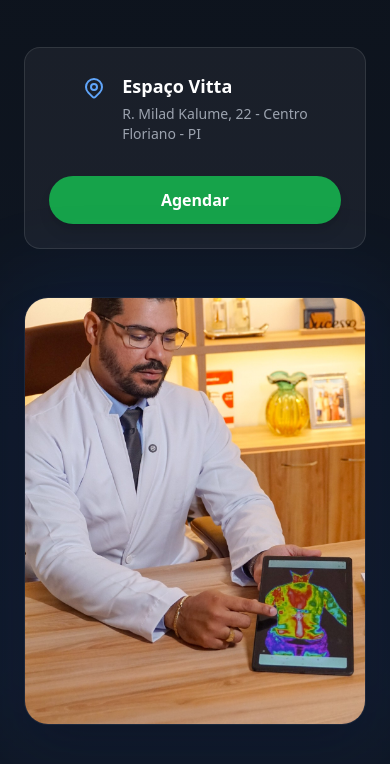
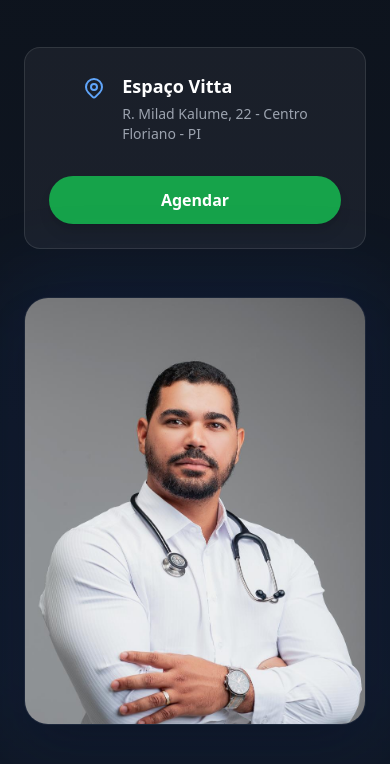
Before and after one commit to WrMaxMarketing/dr-gabriel-baiao-floriano, a Next.js app: page / in a window 390 px wide. Shown: the part 1738-2502 px from the top of the page. Built offline with nearby package versions, Linux system fonts and the light colour scheme.

Commit message:
change image

```diff
--- a/app/page.tsx
+++ b/app/page.tsx
@@ -101,12 +101,23 @@
           {/* FOTO */}
           <div className="relative order-2 lg:order-1">
             <div className="absolute -inset-4 bg-blue-600/10 blur-2xl rounded-3xl pointer-events-none"></div>
+
             <div className="aspect-[4/5] sm:aspect-square lg:aspect-[4/5] relative rounded-3xl overflow-hidden shadow-2xl border border-white/5">
+
+              {/* DESKTOP */}
               <img
                 src="/images/gb1.jpg"
-                className="w-full h-full object-cover object-[75%_center] md:object-right"
+                className="hidden md:block w-full h-full object-cover object-[75%_center]"
                 alt="Dr Gabriel Baião em Atendimento"
               />
+
+              {/* MOBILE */}
+              <img
+                src="/images/gb2.jpeg"
+                className="block md:hidden w-full h-full object-cover object-top"
+                alt="Dr Gabriel Baião"
+              />
+
             </div>
           </div>
 
```
